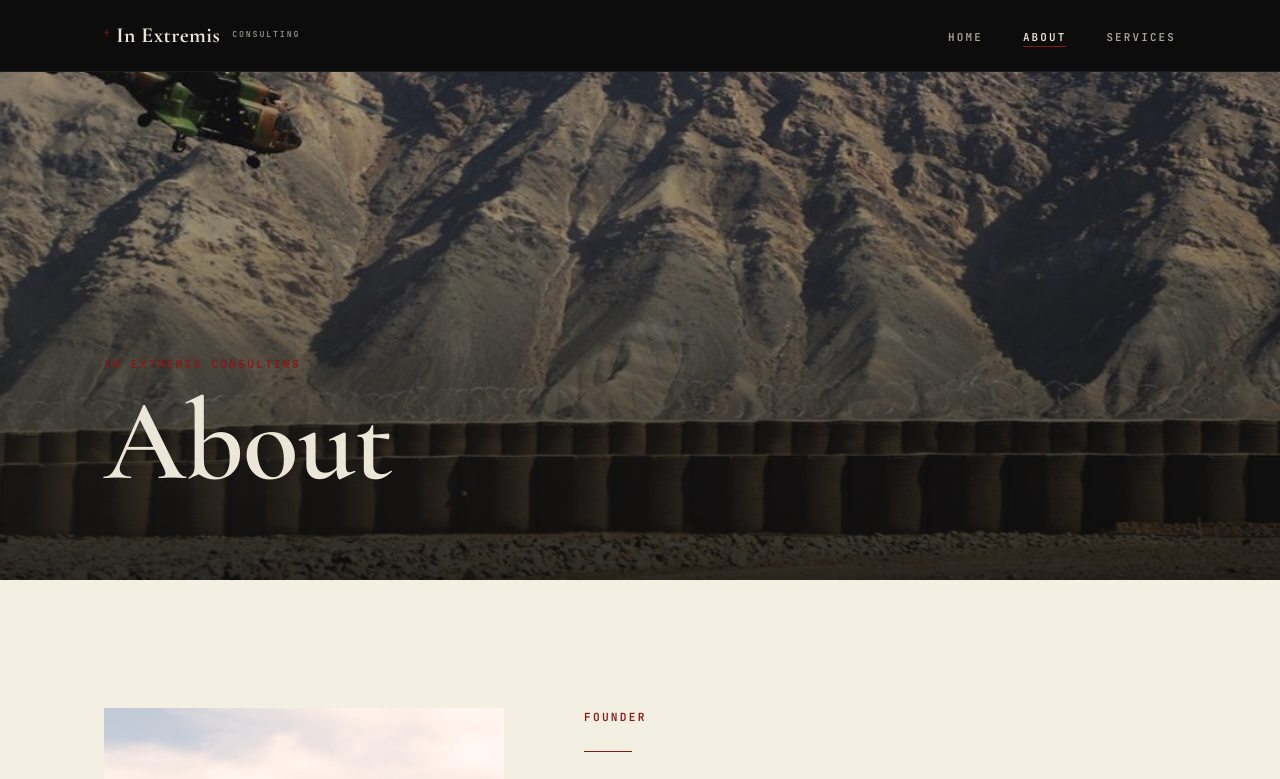
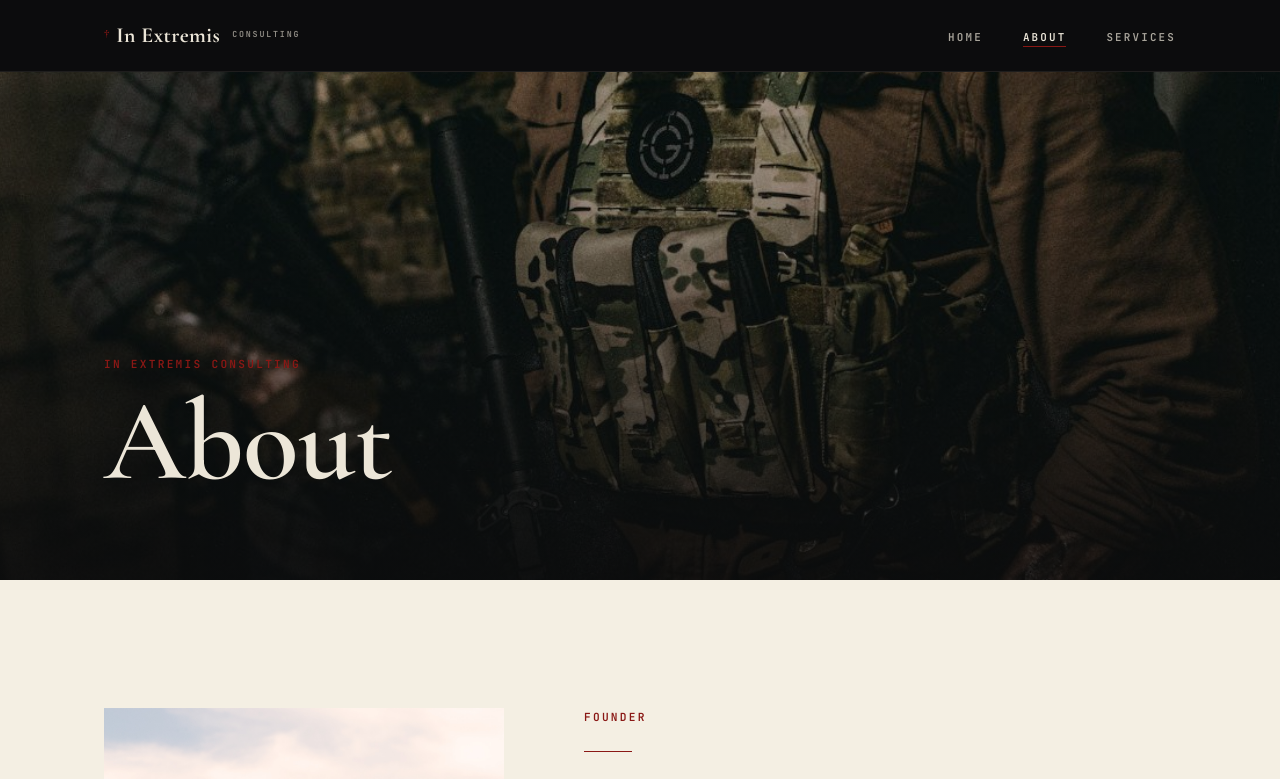
Before and after one commit to Christoph-Fennell/In-Extremis, a Next.js app: page /about in a window 1280 px wide. Shown: the top 779 px of the page. Built offline with nearby package versions, Linux system fonts and the light colour scheme.

Commit message:
Adjusted about banner

```diff
--- a/src/components/about/AboutHero.tsx
+++ b/src/components/about/AboutHero.tsx
@@ -15,7 +15,7 @@ export default function AboutHero() {
       <div className={styles.media} aria-hidden="true">
         {
           <Image
-            src="/images/about-banner.jpeg"
+            src="/images/services-banner.jpeg"
             alt="Chase Welch — In Extremis Consulting"
             fill
             priority
```
Also changed, not shown: public/images/services-banner.jpeg (added).
